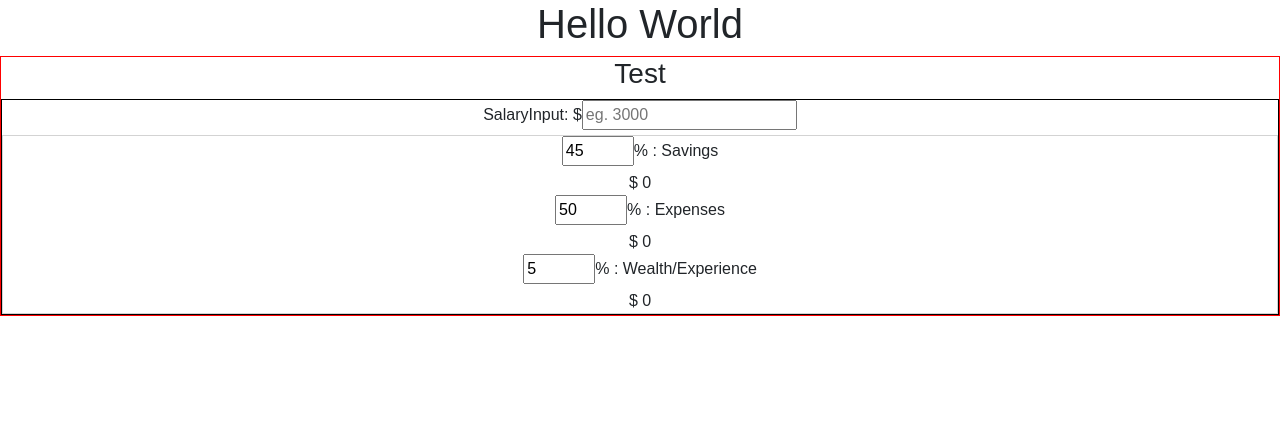
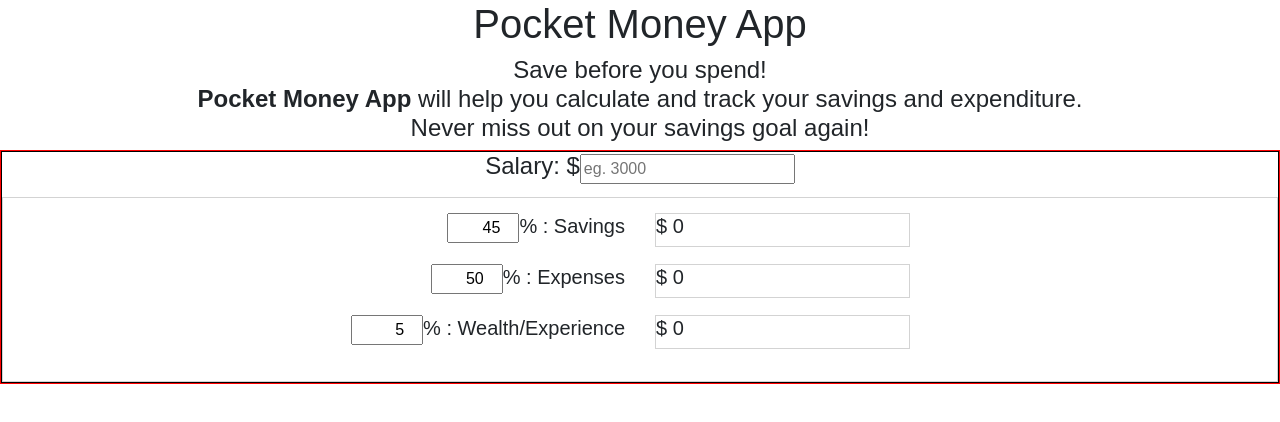
Before and after one commit to noobnur/pocketmoney, a React (Create React App) app: page / in a window 1280 px wide. Shown: the top 422 px of the page. Built offline with nearby package versions, Linux system fonts and the light colour scheme.

Commit message:
Basic css added

```diff
--- a/src/App.js
+++ b/src/App.js
@@ -6,9 +6,11 @@ class App extends Component {
   render() {
     return (
       <div className="App">
-      <h1>Hello World</h1>
+      <h1>Pocket Money App </h1>
+      <h4>Save before you spend! <br/>
+      <strong>Pocket Money App</strong> will help you calculate and track your savings and expenditure. <br/>
+      Never miss out on your savings goal again! </h4>
         <div className="BudgetApp">
-          <h3>Test</h3>
           <SalaryInput />
         </div>
       </div>
--- a/src/components/SalaryInput.css
+++ b/src/components/SalaryInput.css
@@ -4,4 +4,19 @@
 
 .all-budgets {
   border: 1px solid #D3D3D3;
+  padding: 15px;
 }
+
+.budget-form,
+.budget-form > input {
+  text-align: right;
+}
+
+.budget-value {
+  border: 1px solid #D3D3D3;
+  text-align: left;
+}
+
+.budget-percentage {
+  margin-bottom: 10px;
+}
--- a/src/components/SalaryInput.js
+++ b/src/components/SalaryInput.js
@@ -1,5 +1,6 @@
 import React, { Component } from 'react';
 import './SalaryInput.css';
+import { Grid, Row, Col } from 'react-bootstrap';
 
 
 class SalaryInput extends Component {
@@ -26,7 +27,7 @@ class SalaryInput extends Component {
         salaryInput: event.target.value,
         savingsValue: (event.target.value) * (this.state.savingsPercentage/100),
         expensesValue: (event.target.value) * (this.state.expensesPercentage/100),
-        wealthValue: (event.target.value) * 0.05
+        wealthValue: (event.target.value) * (this.state.wealthPercentage/100)
       });
     }
 
@@ -57,38 +58,58 @@ class SalaryInput extends Component {
          <div className="big-budget">
            <div className="full-salary">
             <form>
-              <label>SalaryInput: $ </label>
+              <label><h4>Salary: $ </h4></label>
               <input type="text" name="name" placeholder="eg. 3000" value={this.state.salaryInput} onChange={this.handleChange} />
             </form>
            </div>
            <div className="all-budgets">
 
-             <div className="savings-percentage">
-               <form>
+           <Grid>
+
+             <Row className="budget-percentage">
+              <Col xs={7} md={6}>
+               <form className="budget-form">
                  <input type="number" name="savings-num" min="0" max="100" placeholder="45" value={this.state.savingsPercentage} onChange={this.savingsPercentageChange}/>
-                 <label> % : Savings </label>
+                 <label><h5> % : Savings </h5></label>
                </form>
-               <div className="savings-budget">$ {this.state.savingsValue}</div>
-             </div>
+               </Col>
+               <Col xs={5} md={3}>
+               <div className="budget-value">
+                  <h5>$ {this.state.savingsValue}</h5>
+                  </div>
+               </Col>
+             </Row>
 
-              <div className="expenses-percentage">
-               <form>
-                 <input type="number" name="expenses-num" min="0" max="100" placeholder="50" value={this.state.expensesPercentage} onChange={this.expensesPercentageChange}/>
-                 <label> % : Expenses </label>
-               </form>
-               <div className="expenses-budget">$ {this.state.expensesValue}</div>
-             </div>
+              <Row className="budget-percentage">
+               <Col xs={7} md={6}>
+                <form className="budget-form">
+                  <input type="number" name="expenses-num" min="0" max="100" placeholder="50" value={this.state.expensesPercentage} onChange={this.expensesPercentageChange}/>
+                  <label><h5> % : Expenses </h5></label>
+                </form>
+                </Col>
+                <Col xs={5} md={3}>
+                  <div className="budget-value">
+                    <h5>$ {this.state.expensesValue}</h5>
+                  </div>
+                 </Col>
+             </Row>
 
 
-             <div className="wealth-percentage">
-               <form>
+             <Row className="budget-percentage">
+              <Col xs={7} md={6}>
+               <form className="budget-form">
                  <input type="number" name="wealth-num" min="0" max="100" placeholder="5" value={this.state.wealthPercentage} onChange={this.wealthPercentageChange}  />
-                 <label> % : Wealth/Experience </label>
+                 <label><h5> % : Wealth/Experience </h5></label>
                </form>
-               <div className="wealth-budget">$ {this.state.wealthValue}</div>
-             </div>
+               </Col>
+               <Col xs={5} md={3}>
+                <div className="budget-value">
+                  <h5>$ {this.state.wealthValue}</h5>
+               </div>
+               </Col>
+             </Row>
 
-
+             </Grid>
 
            </div>
           </div>
```
